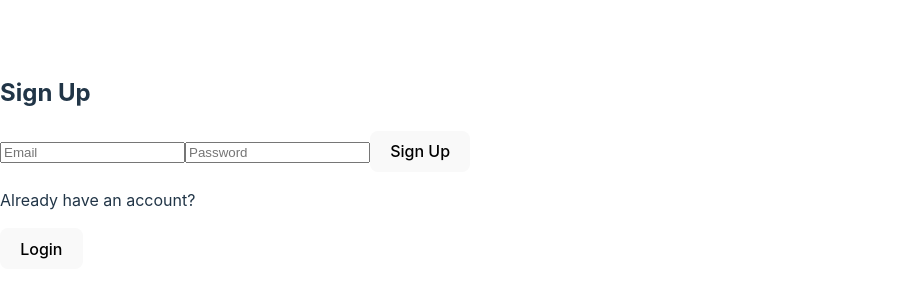
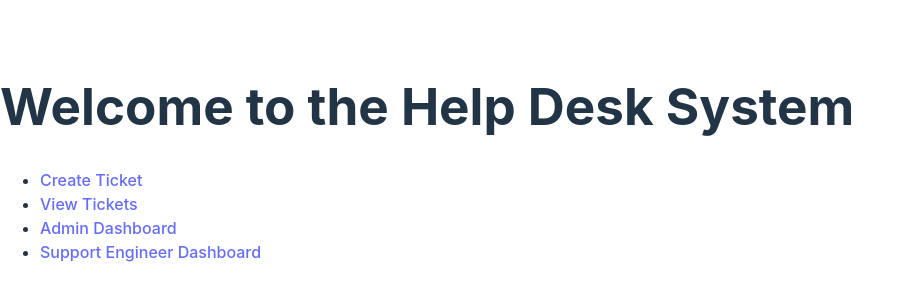
Before and after one commit to rakhithad/HelpD, a React (Vite) app in the folder HelpDesk/: page / in a window 1280 px wide. Before the commit this address led to /signup. Shown: the part 238-538 px from the top of the page, without its empty margins (0-914 px from the left). Built offline with nearby package versions, Linux system fonts and the light colour scheme; no server answers.

Commit message:
Applied firebase authentication removed

```diff
--- a/HelpDesk/src/App.jsx
+++ b/HelpDesk/src/App.jsx
@@ -6,26 +6,18 @@ import TicketDetailsPage from './pages/TicketDetailsPage';
 import AdminDashboardPage from './pages/AdminDashboardPage';
 import SupportEngineerDashboardPage from './pages/SupportEngineerDashboardPage';
 import UpdateTicketPage from './pages/UpdateTicketPage';
-import LoginPage from './pages/LoginPage';
-import SignUpPage from './pages/SignUpPage';
-import PrivateRoute from './components/PrivateRoute';
-import ProtectedRoute from './components/ProtectedRoute';
-
 
 function App() {
     return (
         <Router>
             <Routes>
-
-                <Route path="/signup" element={<SignUpPage />} />
-                <Route path="/login" element={<LoginPage />} />
-                <Route path="/"element={<ProtectedRoute><HomePage /></ProtectedRoute>}/>
-                <Route path="/create-ticket" element={<PrivateRoute><CreateTicketPage /></PrivateRoute>} />
-                <Route path="/view-tickets" element={<PrivateRoute><ViewTicketsPage /></PrivateRoute>} />
-                <Route path="/ticket/:id" element={<PrivateRoute><TicketDetailsPage /></PrivateRoute>} />
-                <Route path="/admin-dashboard" element={<PrivateRoute><AdminDashboardPage /></PrivateRoute>} />
-                <Route path="/engineer-dashboard" element={<PrivateRoute><SupportEngineerDashboardPage /></PrivateRoute>} />
-                <Route path="/tickets/:id/edit" element={<PrivateRoute><UpdateTicketPage /></PrivateRoute>} />
+                <Route path="/"element={<><HomePage /></>}/>
+                <Route path="/create-ticket" element={<><CreateTicketPage /></>} />
+                <Route path="/view-tickets" element={<><ViewTicketsPage /></>} />
+                <Route path="/ticket/:id" element={<><TicketDetailsPage /></>} />
+                <Route path="/admin-dashboard" element={<><AdminDashboardPage /></>} />
+                <Route path="/engineer-dashboard" element={<><SupportEngineerDashboardPage /></>} />
+                <Route path="/tickets/:id/edit" element={<><UpdateTicketPage /></>} />
             </Routes>
         </Router>
     );
--- a/HelpDesk/src/components/PrivateRoute.jsx
+++ /dev/null
@@ -1,20 +0,0 @@
-
-import { useAuth } from '../contexts/AuthContext.jsx';
-import { Navigate } from 'react-router-dom';
-import PropTypes from 'prop-types';
-
-const PrivateRoute = ({ children }) => {
-    const { currentUser } = useAuth();
-
-    if (!currentUser) {
-        return <Navigate to="/login" />;
-    }
-
-    return children;
-};
-
-PrivateRoute.propTypes = {
-    children: PropTypes.node.isRequired,
-};
-
-export default PrivateRoute;
--- a/HelpDesk/src/components/ProtectedRoute.jsx
+++ /dev/null
@@ -1,19 +0,0 @@
-import { Navigate } from 'react-router-dom';
-import { useAuth } from '../contexts/AuthContext.jsx';
-import PropTypes from 'prop-types';
-
-const ProtectedRoute = ({ children }) => {
-    const { currentUser } = useAuth();
-
-    if (currentUser === null) {
-        return <Navigate to="/signup" />;
-    }
-
-    return children;
-};
-
-ProtectedRoute .propTypes = {
-    children: PropTypes.node.isRequired,
-};
-
-export default ProtectedRoute;
--- a/HelpDesk/src/contexts/AuthContext.jsx
+++ /dev/null
@@ -1,45 +0,0 @@
-import { createContext, useContext, useState, useEffect } from "react";
-import { auth } from "../firebaseConfig";
-import { onAuthStateChanged, signInWithEmailAndPassword, createUserWithEmailAndPassword, signOut } from "firebase/auth";
-import PropTypes from 'prop-types';
-
-const AuthContext = createContext();
-
-export const useAuth = () => useContext(AuthContext);
-
-export const AuthProvider = ({ children }) => {
-    const [currentUser, setCurrentUser] = useState(null);
-
-    useEffect(() => {
-        const unsubscribe = onAuthStateChanged(auth, (user) => {
-            setCurrentUser(user);
-        });
-
-        return unsubscribe;
-    }, []);
-
-    const signUp = (email, password) => {
-        return createUserWithEmailAndPassword(auth, email, password);
-    };
-
-    const logIn = (email, password) => {
-        return signInWithEmailAndPassword(auth, email, password);
-    };
-
-    const logOut = () => {
-        return signOut(auth);
-    };
-
-    const value = {
-        currentUser,
-        signUp,
-        logIn,
-        logOut,
-    };
-
-    return <AuthContext.Provider value={value}>{children}</AuthContext.Provider>;
-};
-
-AuthProvider.propTypes = {
-    children: PropTypes.node.isRequired,
-};
--- a/HelpDesk/src/firebaseConfig.js
+++ /dev/null
@@ -1,19 +0,0 @@
-// src/firebaseConfig.js
-import { initializeApp } from "firebase/app";
-import { getAuth } from "firebase/auth";
-
-const firebaseConfig = {
-    apiKey: "AIzaSyCkxGOldJvgtjkLqC9gwZmg5HLOs8Jd0Bg",
-    authDomain: "helpdesk-f2ac9.firebaseapp.com",
-    projectId: "helpdesk-f2ac9",
-    storageBucket: "helpdesk-f2ac9.appspot.com",
-    messagingSenderId: "1081461760629",
-    appId: "1:1081461760629:web:64a2e1af2af2f8ed4d8e3c",
-    measurementId: "G-4GGNRL1Y2R"
-  };
-
-const app = initializeApp(firebaseConfig);
-const auth = getAuth(app);
-
-
-export { auth };
--- a/HelpDesk/src/main.jsx
+++ b/HelpDesk/src/main.jsx
@@ -2,12 +2,9 @@ import { StrictMode } from 'react'
 import { createRoot } from 'react-dom/client'
 import App from './App.jsx'
 import './index.css'
-import { AuthProvider } from './contexts/AuthContext';
 
 createRoot(document.getElementById('root')).render(
   <StrictMode>
-    <AuthProvider>
       <App />
-    </AuthProvider>
   </StrictMode>,
 )
--- a/HelpDesk/src/pages/LoginPage.jsx
+++ /dev/null
@@ -1,47 +0,0 @@
-import { useState } from 'react';
-import { useAuth } from '../contexts/AuthContext';
-import { useNavigate } from 'react-router-dom';
-
-const LoginPage = () => {
-    const [email, setEmail] = useState('');
-    const [password, setPassword] = useState('');
-    const { logIn } = useAuth();
-    const navigate = useNavigate();
-
-    const handleSubmit = async (e) => {
-        e.preventDefault();
-        try {
-            await logIn(email, password);
-            navigate('/');
-        } catch (error) {
-            console.error('Failed to log in', error);
-        }
-    };
-
-    return (
-        <div>
-            <form onSubmit={handleSubmit}>
-                <h2>Log In</h2>
-                <input
-                    type="email"
-                    value={email}
-                    onChange={(e) => setEmail(e.target.value)}
-                    placeholder="Email"
-                    required
-                />
-                <input
-                    type="password"
-                    value={password}
-                    onChange={(e) => setPassword(e.target.value)}
-                    placeholder="Password"
-                    required
-                />
-                <button type="submit">Log In</button>
-            </form>
-            <p>Dont have an account?</p>
-            <button onClick={() => navigate('/signup')}>Sign Up</button>
-        </div>
-    );
-};
-
-export default LoginPage;
--- a/HelpDesk/src/pages/SignUpPage.jsx
+++ /dev/null
@@ -1,47 +0,0 @@
-import { useState } from 'react';
-import { useAuth } from '../contexts/AuthContext';
-import { useNavigate } from 'react-router-dom';
-
-const SignUpPage = () => {
-    const [email, setEmail] = useState('');
-    const [password, setPassword] = useState('');
-    const { signUp } = useAuth();
-    const navigate = useNavigate();
-
-    const handleSubmit = async (e) => {
-        e.preventDefault();
-        try {
-            await signUp(email, password);
-            navigate('/');
-        } catch (error) {
-            console.error('Failed to create an account', error);
-        }
-    };
-
-    return (
-        <div>
-            <form onSubmit={handleSubmit}>
-                <h2>Sign Up</h2>
-                <input
-                    type="email"
-                    value={email}
-                    onChange={(e) => setEmail(e.target.value)}
-                    placeholder="Email"
-                    required
-                />
-                <input
-                    type="password"
-                    value={password}
-                    onChange={(e) => setPassword(e.target.value)}
-                    placeholder="Password"
-                    required
-                />
-                <button type="submit">Sign Up</button>
-            </form>
-            <p>Already have an account?</p>
-            <button onClick={() => navigate('/login')}>Login</button>
-        </div>
-    );
-};
-
-export default SignUpPage;
```
